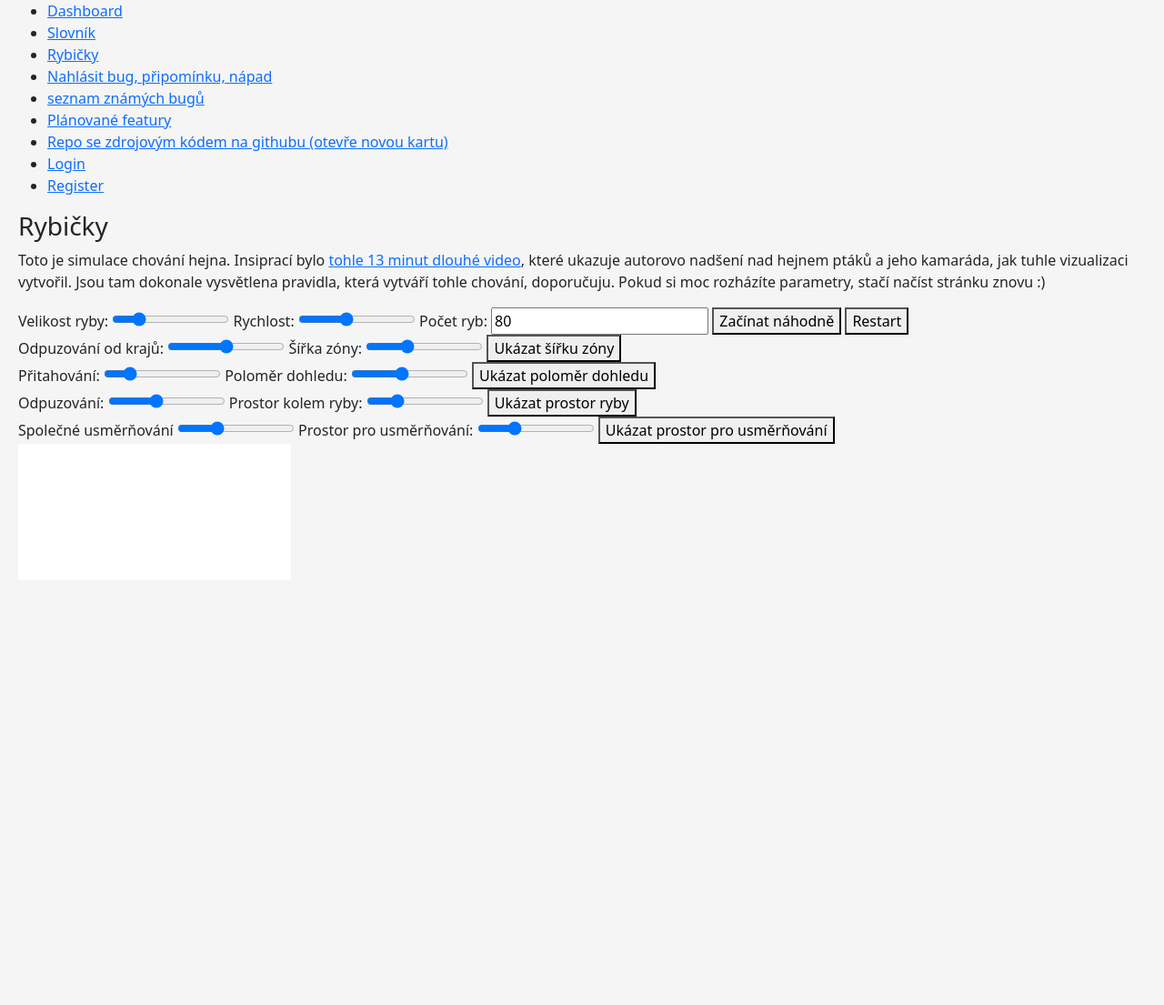
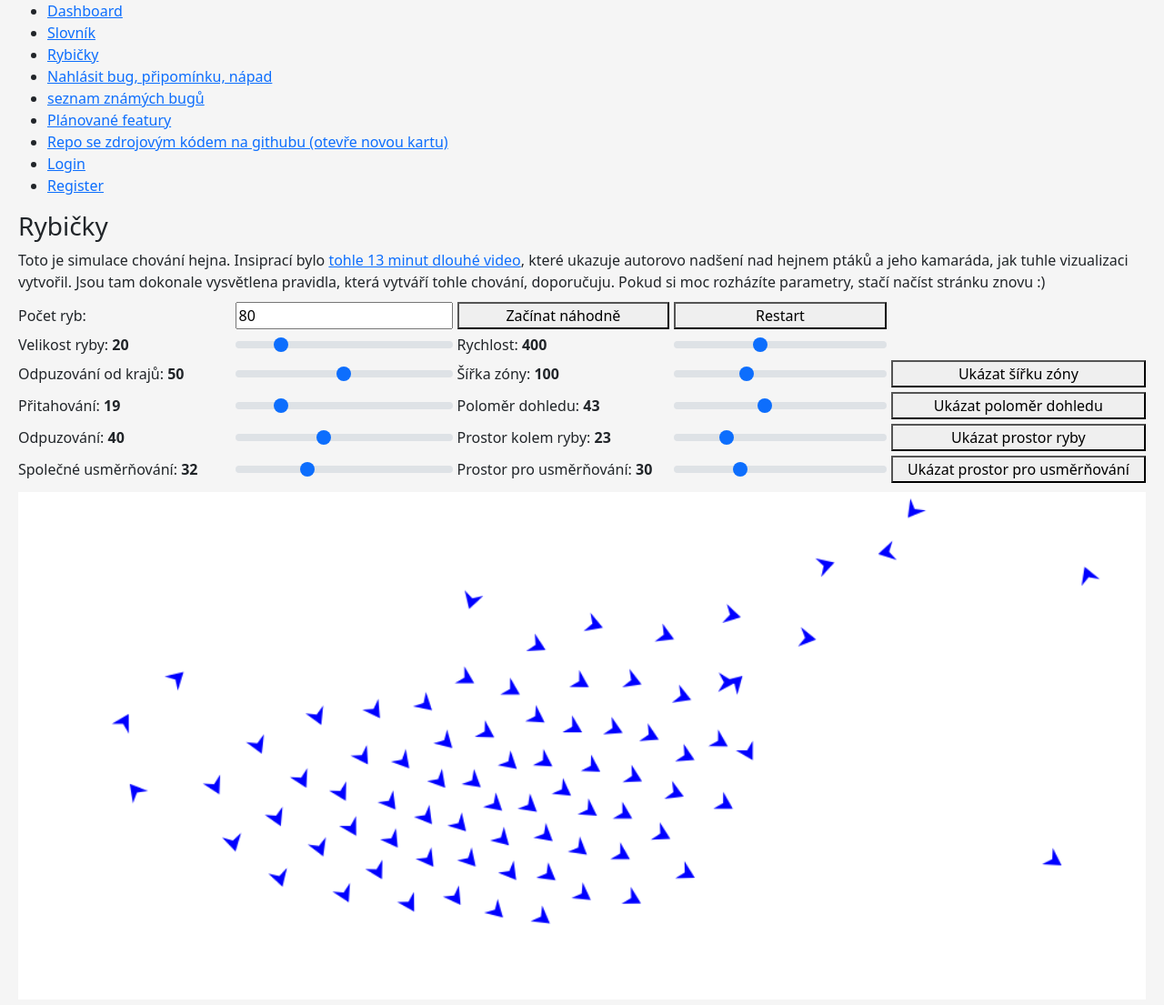
Before and after one commit to piipecek/piipovo_stranky, a Flask app: page /visuals/rybicky in a window 1280 px wide. Shown: the whole page at 91% size. Before the commit the page ends 488 px from the top, so only its background shows below. Run offline with Flask 2, Linux system fonts and the light colour scheme; a map, chart or similar area stays blank.

Commit message:
Update rybicky.html
Hrubý nástřel, GUI prvky už jsou rozložené v gridu, responzivita je WIP, CSS styly budou chtít refactoring.

```diff
--- a/website/templates/rybicky.html
+++ b/website/templates/rybicky.html
@@ -1,58 +1,197 @@
 {% extends "base.html" %}
 {% block content %}
 
+<style>
+    :root {
+        --margin-right: 20px;
+    }
+
+    canvas#canvas {
+        margin-right: var(--margin-right);
+        width: calc(100% - var(--margin-right));
+        aspect-ratio: calc(1 / 0.45);
+    }
+
+    div#rybicky-controls {
+        margin-right: var(--margin-right);
+        margin-bottom: 10px;
+
+        display: grid;
+        grid-template-columns: repeat(2, 1fr 1fr) 1.2fr;
+        grid-template-rows: repeat(6, auto);
+        column-gap: 5px;
+        row-gap: 5px;
+        grid-auto-columns: 0;
+
+        grid-template-areas:
+        "pocet      pocet-inp           restart-sett    restart-btn ."
+        "velikost   velikost-ren        rychlost        rychlost-ren ."
+        "okraj      okraj-ren sirka     sirka-ren       sirka-show"
+        "pritah     pritah-ren dohled   dohled-ren      dohled-show"
+        "odpuz      odpuz-ren prostor   prostor-ren     prostor-show"
+        "usmer      usmer-ren prostor2  prostor2-ren    prostor2-show";
+    }
+
+    div#rybicky-controls span {
+        font-weight: bold;
+    }
+
+    div#rybicky-controls .grid-item {
+        /* grid-column-start: var(--c);
+        grid-row-start: var(--r); */
+        /* justify-self: left; */
+        align-self: center;
+    }
+
+    div#rybicky-controls .remove {
+        display: none;
+        width: 0;
+        height: 0;
+    }
+
+    div#rybicky-controls .row-1 {
+        grid-row-start: 1;
+    }
+    div#rybicky-controls .row-2 {
+        grid-row-start: 2;
+    }
+    div#rybicky-controls .row-3 {
+        grid-row-start: 3;
+    }
+    div#rybicky-controls .row-4 {
+        grid-row-start: 4;
+    }
+    div#rybicky-controls .row-5 {
+        grid-row-start: 5;
+    }
+    div#rybicky-controls .row-6 {
+        grid-row-start: 6;
+    }
+
+    /* BUTTONS */
+    div#rybicky-controls button#sirka_zony_button {
+        grid-column-start: 5;
+        grid-row-start: 3;
+    }
+    div#rybicky-controls button#polomer_dohledu_button {
+        grid-column-start: 5;
+        grid-row-start: 4;
+    }
+    div#rybicky-controls button#osobni_prostor_button {
+        grid-column-start: 5;
+        grid-row-start: 5;
+    }
+    div#rybicky-controls button#prostor_usmernovani_button {
+        grid-column-start: 5;
+        grid-row-start: 6;
+    }
+
+    @media (max-width: 1170px) {
+        * {
+            /* color: red; */
+        }
+
+        div#rybicky-controls {
+            grid-template-columns: repeat(2, minmax(0, 1fr) minmax(0, 1fr)) !important;
+            grid-template-rows: repeat(9, minmax(0, auto));
+        }
+
+        /* BUTTONS */
+        div#rybicky-controls button#sirka_zony_button {
+            grid-column: 1 / 3;
+            grid-row-start: 7;
+        }
+        div#rybicky-controls button#polomer_dohledu_button {
+            grid-column: 3 / 6;
+            grid-row-start: 7;
+        }
+        div#rybicky-controls button#osobni_prostor_button {
+            grid-column: 1 / 3;
+            grid-row-start: 8;
+        }
+        div#rybicky-controls button#prostor_usmernovani_button {
+            grid-column: 3 / 6;
+            grid-row-start: 8;
+        }
+        div#grid-fill-1, div#grid-fill-2 {
+            grid-row-start: 9;
+            display: hidden;
+            width: 0;
+            height: 0;
+        }
+        div#grid-fill-1 {
+            grid-column-start: 1;
+        }
+        div#grid-fill-2 {
+            grid-column-start: 2;
+        }
+    }
+
+    @media (max-width: 880px) {
+        * {
+            /* color: green; */
+        }
+
+        div#rybicky-controls {
+            font-size: 1.7vw;
+        }
+    }
+</style>
+
 <h3>Rybičky</h3>
-<p>
+<p style="margin-bottom: 10px;">
     Toto je simulace chování hejna. Insiprací bylo <a href="https://youtu.be/4LWmRuB-uNU">tohle 13 minut dlouhé video</a>, které ukazuje autorovo nadšení nad hejnem ptáků a jeho kamaráda, jak tuhle vizualizaci vytvořil. Jsou tam dokonale vysvětlena pravidla, která vytváří tohle chování, doporučuju. Pokud si moc rozházíte parametry, stačí načíst stránku znovu :)
 </p>
-<div>
-    <label for="velikost_ryby">Velikost ryby: </label>
-    <span id="velikost_ryby_display"></span>
-    <input type="range" id="velikost_ryby" min="1" max="100" value="20"/>
-    <label for="rychlost">Rychlost: </label>
-    <span id="rychlost_display"></span>
-    <input type="range" id="rychlost" min="0" max="1000" value="400"/>
-    <label for="pocet_ryb">Počet ryb: </label>
-    <input type="number" id="pocet_ryb" value="80"/>
-    <button id="typ_startu">Začínat náhodně</button>
-    <button id="restart">Restart</button>
-    <br>
-    <label for="koef_od_kraju">Odpuzování od krajů: </label>
-    <span id="koef_od_kraju_display"></span>
-    <input type="range" id="koef_od_kraju" min="0" max="100" value="50"/>
-    <label for="sirka_zony">Šířka zóny: </label>
-    <span id="sirka_zony_display"></span>
-    <input type="range" id="sirka_zony" min="1" max="300" value="100"/>
-    <button id="sirka_zony_button">Ukázat šířku zóny</button>
-    <br>
-    <label for="koef_pritahovani">Přitahování: </label>
-    <span id="koef_pritahovani_display"></span>
-    <input type="range" id="koef_pritahovani" min="0" max="100" value="19"/>
-    <label for="polomer_dohledu">Poloměr dohledu: </label>
-    <span id="polomer_dohledu_display"></span>
-    <input type="range" id="polomer_dohledu" min="1" max="100" value="43"/>
-    <button id="polomer_dohledu_button">Ukázat poloměr dohledu</button>
-    <br>
-    <label for="koef_odpuzovaci">Odpuzování: </label>
-    <span id="koef_odpuzovaci_display"></span>
-    <input type="range" id="koef_odpuzovaci" min="0" max="100" value="40"/>
-    <label for="osobni_prostor">Prostor kolem ryby: </label>
-    <span id="osobni_prostor_display"></span>
-    <input type="range" id="osobni_prostor" min="0" max="100" value="23"/>
-    <button id="osobni_prostor_button">Ukázat prostor ryby</button>
-    <br>
-    <label for="koef_usmernovaci">Společné usměrňování</label>
-    <span id="koef_usmernovaci_display"></span>
-    <input type="range" id="koef_usmernovaci" min="0" max="100" value="32"/>
-    <label for="prostor_usmernovani">Prostor pro usměrňování: </label>
-    <span id="prostor_usmernovani_display"></span>
-    <input type="range" id="prostor_usmernovani" min="0" max="100" value="30"/>
-    <button id="prostor_usmernovani_button">Ukázat prostor pro usměrňování</button>
+<div id="rybicky-controls">
+    <!-- Row 1 -->
+    <label  class="grid-item row-1" for="pocet_ryb">Počet ryb: </label>
+    <input  class="grid-item row-1" type="number" id="pocet_ryb" value="80"/>
+    <button class="grid-item row-1" id="typ_startu">Začínat náhodně</button>
+    <button class="grid-item row-1" id="restart">Restart</button>
+    <div id="grid-fill-1"></div>
+
+    <!-- Row 2 -->
+    <label  class="grid-item row-2" for="velikost_ryby">Velikost ryby: <span id="velikost_ryby_display"></span></label>
+    <input  class="grid-item row-2 form-range" type="range" id="velikost_ryby" min="1" max="100" value="20"/>
+    <label  class="grid-item row-2" for="rychlost">Rychlost: <span id="rychlost_display"></span></label>
+    <input  class="grid-item row-2 form-range" type="range" id="rychlost" min="0" max="1000" value="400"/>
+    <div id="grid-fill-2"></div>
+
+    <!-- Row 3 -->
+    <label  class="grid-item row-3" for="koef_od_kraju">Odpuzování od krajů: <span id="koef_od_kraju_display"></span></label>
+    <input  class="grid-item row-3 form-range" type="range" id="koef_od_kraju" min="0" max="100" value="50"/>
+    <label  class="grid-item row-3" for="sirka_zony">Šířka zóny: <span id="sirka_zony_display"></span></label>
+    <input  class="grid-item row-3 form-range" type="range" id="sirka_zony" min="1" max="300" value="100"/>
+    <button class="grid-item row-3" id="sirka_zony_button">Ukázat šířku zóny</button>
+
+    <!-- Row 4 -->
+    <label  class="grid-item row-4" for="koef_pritahovani">Přitahování: <span id="koef_pritahovani_display"></span></label>
+    <input  class="grid-item row-4 form-range" type="range" id="koef_pritahovani" min="0" max="100" value="19"/>
+    <label  class="grid-item row-4" for="polomer_dohledu">Poloměr dohledu: <span id="polomer_dohledu_display"></span></label>
+    <input  class="grid-item row-4 form-range" type="range" id="polomer_dohledu" min="1" max="100" value="43"/>
+    <button class="grid-item row-4" id="polomer_dohledu_button">Ukázat poloměr dohledu</button>
+
+    <!-- Row 5 -->
+    <label  class="grid-item row-5" for="koef_odpuzovaci">Odpuzování: <span id="koef_odpuzovaci_display"></span></label>
+    <input  class="grid-item row-5 form-range" type="range" id="koef_odpuzovaci" min="0" max="100" value="40"/>
+    <label  class="grid-item row-5" for="osobni_prostor">Prostor kolem ryby: <span id="osobni_prostor_display"></span></label>
+    <input  class="grid-item row-5 form-range" type="range" id="osobni_prostor" min="0" max="100" value="23"/>
+    <button class="grid-item row-5" id="osobni_prostor_button">Ukázat prostor ryby</button>
+
+    <!-- Row 6 -->
+    <label  class="grid-item row-6" for="koef_usmernovaci">Společné usměrňování: <span id="koef_usmernovaci_display"></span></label>
+    <input  class="grid-item row-6 form-range" type="range" id="koef_usmernovaci" min="0" max="100" value="32"/>
+    <label  class="grid-item row-6" for="prostor_usmernovani">Prostor pro usměrňování: <span id="prostor_usmernovani_display"></span></label>
+    <input  class="grid-item row-6 form-range" type="range" id="prostor_usmernovani" min="0" max="100" value="30"/>
+    <button class="grid-item row-6" id="prostor_usmernovani_button">Ukázat prostor pro usměrňování</button>
 
 </div>
 
 <canvas id="canvas"></canvas>
-<script type="module" src="../static/js/rybicky_move.js"></script>
-<script type="module" src="../static/js/rybicky.js"></script>
+<!-- <script type="module" src="../static/js/rybicky_move.js"></script>
+<script type="module" src="../static/js/rybicky.js"></script> -->
+<!-- https://stackoverflow.com/a/68587672/9318084 -->
+<script type="module" src="{{url_for('static',filename='js/rybicky_move.mjs')}}"></script>
+<script type="module" src="{{url_for('static',filename='js/rybicky.mjs')}}"></script>
 
 {% endblock %}
```
